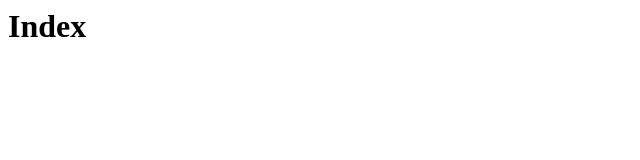
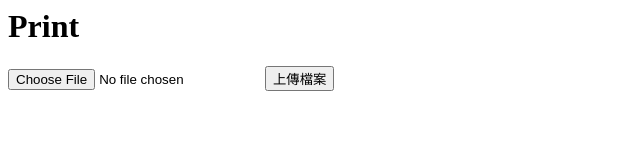
Before and after one commit to Yoctol/yoctol-printer, a website: page views/index.html in a window 1280 px wide. Shown: the whole page, without its empty margins (0-640 px from the left). Drawn offline with Linux system fonts and the light colour scheme.

Commit message:
basic implement

```diff
--- a/views/index.html
+++ b/views/index.html
@@ -1 +1,5 @@
-<h1>Index</h1>
+<h1>Print</h1>
+<form id="upload-form" action="/" method="POST" enctype="multipart/form-data">
+	<input type="file" name="file" id="file" />
+	<input type="submit" id="submit" value="上傳檔案">
+</form>
```
Also changed, not shown: package.json (+7 -5 lines), router.js (+17 -2 lines), README.md, 2 other files.
